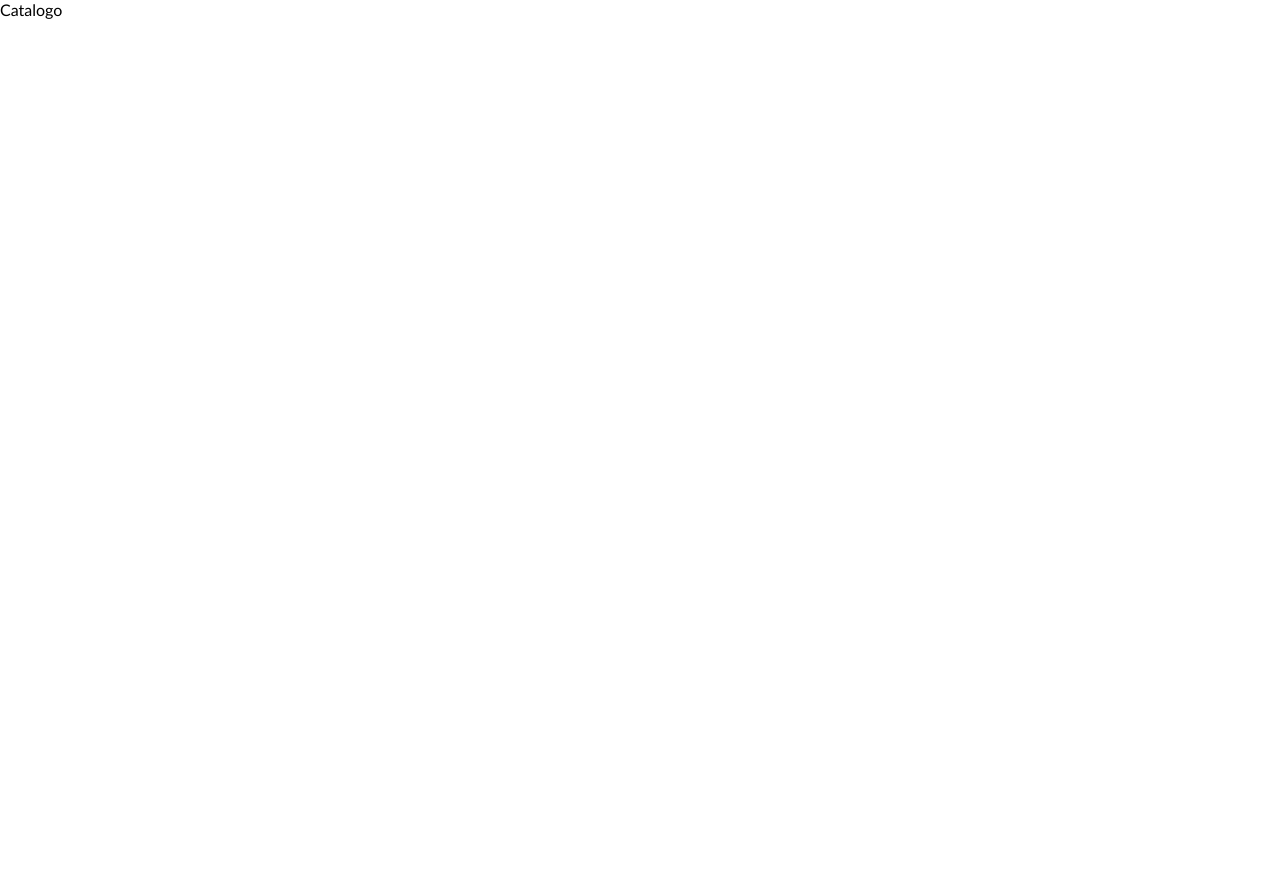
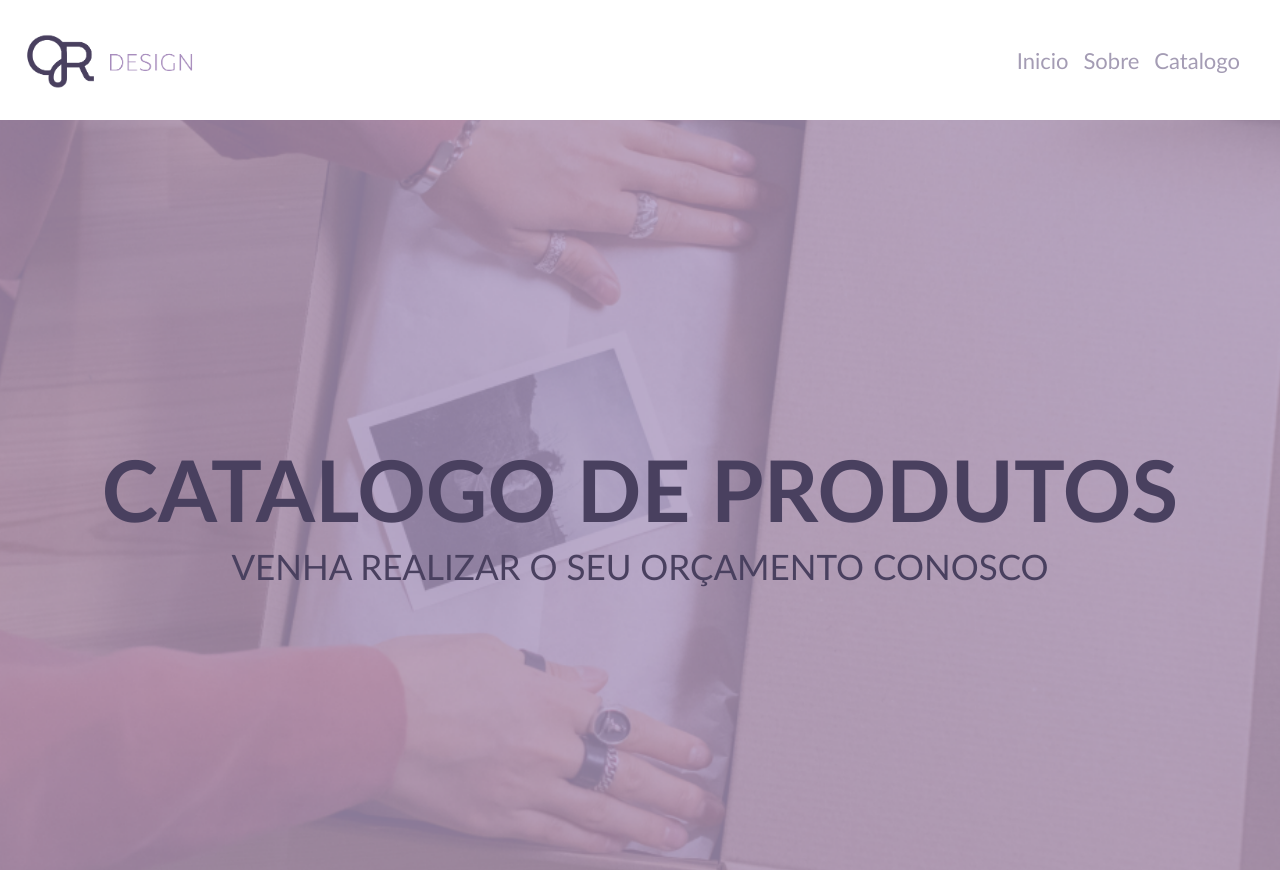
Before and after one commit to GabrielMarques011/SiteGr-React, a React (Vite) app: page /catalogo in a window 1280 px wide. Before the commit the page ends 800 px from the top, so only its background shows below. Built offline with nearby package versions, Linux system fonts and the light colour scheme.

Commit message:
Estilizando e subindo arquivos para o page de catalogo

```diff
--- a/src/App.css
+++ b/src/App.css
@@ -110,3 +110,36 @@ body::-webkit-scrollbar-thumb {
   border-radius: 15px;
   box-shadow: rgba(0, 0, 0, 0.25) 0px 0.0625em 0.0625em, rgba(0, 0, 0, 0.25) 0px 0.125em 0.5em, rgba(255, 255, 255, 0.1) 0px 0px 0px 1px inset;
 }
+
+/* INICIANDO CATALOGO CSS */
+
+.inicio-catalogo{
+  background-color: #AC99BE;
+  max-width: 100%;
+  height: 650px;
+  padding: 50px;
+  text-align: center;
+  color: #49405F;
+  background-image: url(img/ImagemFundoTrans.png);
+  background-position: center;
+  background-repeat: no-repeat;
+  background-size: 2000px;
+  align-items: center;
+  display: flex;
+}
+
+.box-catalogo{
+  width: 100%;
+  display: block;
+  background-color: transparent;
+}
+
+.inicio-catalogo h2{
+  font-size: 85px;
+  margin-bottom: 0;
+}
+
+.inicio-catalogo p{
+  font-size: 35px;
+  margin-top: 5px;
+}
--- a/src/components/header/Header.jsx
+++ b/src/components/header/Header.jsx
@@ -11,9 +11,9 @@ export const Header = () => {
         </div>
 
         <div class="link">
-            <a href="">Início</a>
+            <NavLink to="/">Inicio</NavLink>
             <a href="">Sobre</a>
-            <NavLink to="catalogo">Catalogo</NavLink>
+            <NavLink to="/catalogo">Catalogo</NavLink>
         </div>
     </div>
   )
--- a/src/pages/Catalogo.jsx
+++ b/src/pages/Catalogo.jsx
@@ -1,7 +1,21 @@
 import React from 'react'
+import { Header } from '../components/header/Header'
 
 export const Catalogo = () => {
   return (
-    <div>Catalogo</div>
+    <div className="catalogo">
+
+      <Header />
+
+      <div className="inicio-catalogo">
+        <div className="box-catalogo">
+          <h2>CATALOGO DE PRODUTOS</h2>
+          <p>VENHA REALIZAR O SEU ORÇAMENTO CONOSCO</p>
+        </div>
+      </div>
+
+
+
+    </div>
   )
 }
--- a/src/pages/Home.jsx
+++ b/src/pages/Home.jsx
@@ -1,9 +1,8 @@
 import React from 'react'
 import { Header } from '../components/header/Header'
 import { Fotter } from '../components/fotter/Fotter'
-
+import minhaLogo from '../img/logo.png';
 import '../../src/App.css'
-import minhaLogo from '../img/logo.png';
 
 export const Home = () => {
   return (
```
Also changed, not shown: src/img/ImagemFundoTrans.png (added).
